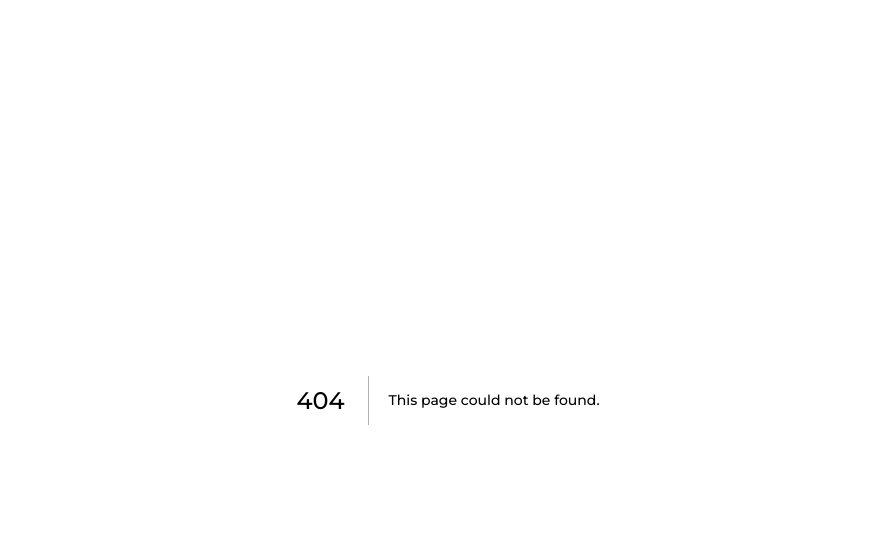
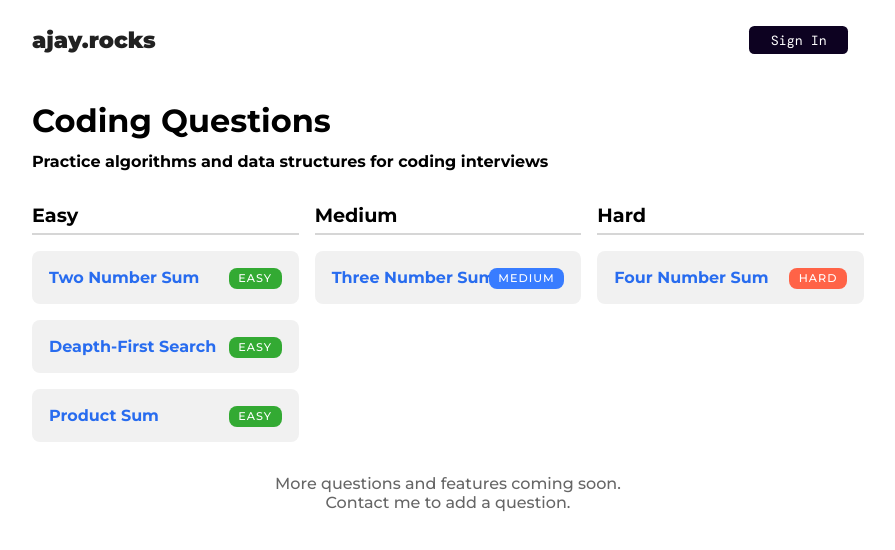
Before and after one commit to ajajaj2807/ld-blog, a Next.js app: page /code in a window 1280 px wide. Before the commit this address had no page. Shown: the top 550 px of the page, without its empty margins (192-1087 px from the left). Built offline with nearby package versions, Linux system fonts and the light colour scheme; no server answers.

Commit message:
Added code lab

```diff
--- /dev/null
+++ b/comps/Question.js
@@ -0,0 +1,20 @@
+import React, { useState } from "react";
+
+export default function Question({data}) {
+
+    const [active, setActive] = useState("")
+
+    const toggleQuestion = () => {
+        setActive(active === "" ? "active" : "")
+    }
+
+    return (
+    <div onClick={toggleQuestion} className={`q-wrap ${active}`}>
+      {data.title}
+      <span className={`diff-cat ${data.category}`}>
+          {data.category}
+      </span>
+      <div className="q-content">{data.question} <br/><br/><span className="io-code">{data.io}</span>  </div>
+    </div>
+  );
+}
--- /dev/null
+++ b/pages/code.js
@@ -0,0 +1,58 @@
+import React from 'react'
+import Header from '../comps/Header'
+import Question from '../comps/Question'
+
+import {questions} from '../questions'
+
+export default function code() {
+
+    const easy = questions.filter( q => q.category == 'easy')
+    const medium = questions.filter( q => q.category == 'medium')
+    const hard = questions.filter( q => q.category == 'hard')
+
+    return (
+        <div className="coding-wrapper">
+            <Header />
+            <h1>Coding Questions</h1>
+            <b>Practice algorithms and data structures for coding interviews</b>
+            <div className="questions-box">
+                <div className="col">
+                    <h2 className="col-title">Easy</h2>
+                    {
+                        easy.map( q => {
+                            return(
+                                <Question data={q} />
+                            )
+                        })
+                    }
+                </div>
+                <div className="col">
+                <h2 className="col-title">Medium</h2>
+
+                    {
+                        medium.map( q => {
+                            return(
+                                <Question data={q} />
+                            )
+                        })
+                    }
+                </div>
+                <div className="col">
+                <h2 className="col-title">Hard</h2>
+
+                    {
+                        hard.map( q => {
+                            return(
+                                <Question data={q} />
+                            )
+                        })
+                    }
+                </div>
+            </div>
+            <div className="cs-code">
+                <span>More questions and features coming soon. <br/>
+                Contact me to add a question.</span>
+            </div>
+        </div>
+    )
+}
--- /dev/null
+++ b/questions.js
@@ -0,0 +1,31 @@
+export const questions = [
+  {
+    title: "Two Number Sum",
+    question: "Write a function that takes in a non-empty array of distinct integers and an integer representing a target sum. If any two numbers in the input array sum up to the target sum, the function should return them in an array, in sorted order. If no two numbers sum up to the target sum, the function should return an empty array. Assume that there will be at most one pair of numbers summing up to the target sum.",
+    io: 'Sample input: [3, 5, -4, 8, 11, 1, -1, 6], 10 Sample output: [-1, 11]',
+    category: "easy",
+  },
+  {
+    title: "Deapth-First Search",
+    question: "You are given a Node class that has a name and an array of optional children Nodes. When put together, Nodes form a simple tree-like structure. Implement the depthFirstSearch method on the Node class, which takes in an empty array, traverses the tree using the Depth-rst Search approach (specically navigating the tree from left to right), stores all the of the Nodes' names in the input array, and returns it.",
+    category: "easy",
+  },
+  {
+    title: "Product Sum",
+    question: "Write a function that takes in a 'special' array and returns its product sum. A 'special' array is a non-empty array that contains either integers or other 'special' arrays. The product sum of a 'special' array is the sum of its elements, where 'special' arrays inside it should be summed themselves and then multiplied by their level of depth. For example, the product sum of [x, y] is x + y; the product sum of [x, [y, z]] is x + 2y + 2z.",
+    category: "easy",
+    io: 'Sample input: [5, 2, [7, -1], 3, [6, [-13, 8], 4]] Sample output: 12 (5 + 2 + 2 * (7 - 1) + 3 + 2 * (6 + 3 * (-13 + 8) + 4)'
+  },
+  {
+    title: "Three Number Sum",
+    question: "Write a function that takes in a non-empty array of distinct integers and an integer representing a target sum. The function should nd all triplets in the array that sum up to the target sum and return a two-dimensional array of all these triplets. The numbers in each triplet should be ordered in ascending order, and the triplets themselves should be ordered in ascending order with respect to the numbers they hold. If no three numbers sum up to the target sum, the function should return an empty array.",
+    category: "medium",
+    io: 'Sample input: [12, 3, 1, 2, -6, 5, -8, 6], 0 ; Sample output: [[-8, 2, 6], [-8, 3, 5], [-6, 1, 5]]'
+  },
+  {
+    title: "Four Number Sum",
+    question: "Write a function that takes in a non-empty array of distinct integers and an integer representing a target sum. The function should nd all quadruplets in the array that sum up to the target sum and return a two-dimensional array of all these quadruplets in no particular order. If no four numbers sum up to the target sum, the function should return an empty array.",
+    category: "hard",
+    io: 'Sample input: [7, 6, 4, -1, 1, 2], 16 ; Sample output: [[7, 6, 4, -1], [7, 6, 1, 2]]'
+  },
+];
--- a/styles/main.scss
+++ b/styles/main.scss
@@ -4,6 +4,93 @@
 //Variables
 $f-sec: "DM Mono";
 $f-pri: "Montserrat";
+
+.coding-wrapper{
+  width: 65%;
+  margin: 0 auto;
+  b{
+    display: block;
+    margin-top: -10px;
+  }
+}
+
+.q-wrap{
+  background: #f1f1f1;
+  border-radius: 8px;
+  padding: 1rem;
+  margin-top: 1rem;
+  color: #286cef;
+  border: 1px solid transparent;
+  font-weight: 700;
+  cursor: pointer;
+  position: relative;
+  transition: all ease 0.2s;
+  .diff-cat{
+    position: absolute;
+    right: 1rem;
+    font-weight: 500;
+    letter-spacing: 1px;
+    font-size: 0.7rem;
+    background: #212121;
+    padding: 0.2rem 0.6rem;
+    text-transform: uppercase;
+    color: #fff;
+    border-radius: 8px;
+    &.easy{
+      background-color: #3a3;
+    }
+    &.medium{
+      background-color: #387cff;
+    }
+    &.hard{
+      background-color: tomato;
+    }
+  }
+  &:hover{
+    background: #e6e6e6;
+  }
+  .q-content{
+    color: #000;
+    font-weight: 500;
+    font-family: $f-sec;
+    margin-top: 1rem;
+    display: none;
+    .io-code{
+      background-color: #bbd;
+    }
+  }
+  &.active{
+    border: 1px solid #387cff;
+    .q-content{
+      display: block;
+    }
+  }
+}
+
+.cs-code{
+  display: flex;
+  align-items: center;
+  justify-content: center;
+  margin-top: 2rem;
+  span{
+    color: #666;
+    text-align: center;
+  }
+}
+
+.questions-box{
+  display: grid;
+  grid-template-columns: 1fr 1fr 1fr;
+  gap: 1rem;
+  .col{
+    .col-title{
+      margin-top: 2rem;
+      font-size: 1.2rem;
+      padding-bottom: 0.4rem;
+      border-bottom: 2px solid #d6d6d6;
+    }
+  }
+}
 
 //Global Styles
 * {
```
